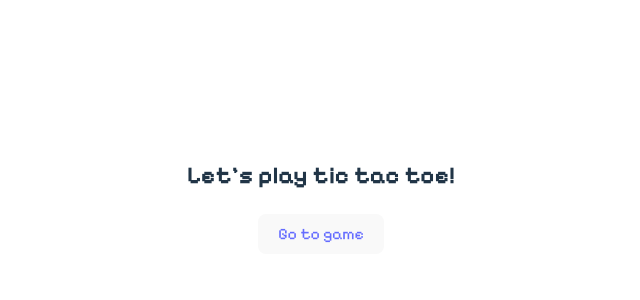
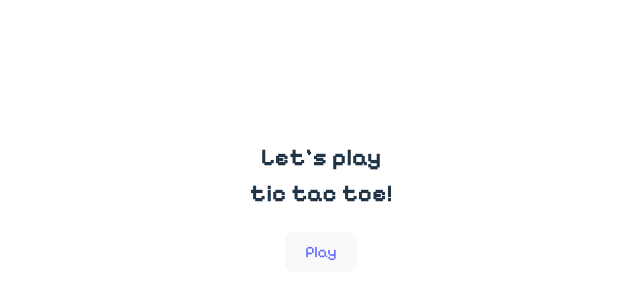
Before and after one commit to rcchao/tic-tac-toe-desktop-app, a React (Vite) app: page / in a window 1280 px wide. Shown: the part 204-504 px from the top of the page, without its empty margins (319-959 px from the left). Built offline with nearby package versions, Linux system fonts and the light colour scheme.

Commit message:
Style words

```diff
--- a/src/ui/components/Board.tsx
+++ b/src/ui/components/Board.tsx
@@ -55,8 +55,8 @@ function Board({onOutcomeChange}: BoardProps) {
 
   return (
     <div>
+        {Array.from({ length: BOARD_SIZE }, (_, rowIndex) => renderRow(rowIndex))}
         <div>{gameStatus}</div>
-        {Array.from({ length: BOARD_SIZE }, (_, rowIndex) => renderRow(rowIndex))}
     </div>
   );
 }
--- a/src/ui/pages/Homepage.tsx
+++ b/src/ui/pages/Homepage.tsx
@@ -3,9 +3,9 @@ import { Link } from "react-router-dom";
 function Homepage() {
   return (
     <div>
-      <h2>Let's play tic tac toe!</h2>
+      <h2>Let's play <br/>tic tac toe!</h2>
       <button>
-        <Link to="/game">Go to game</Link>
+        <Link to="/game">Play</Link>
       </button>
     </div>
   );
```
